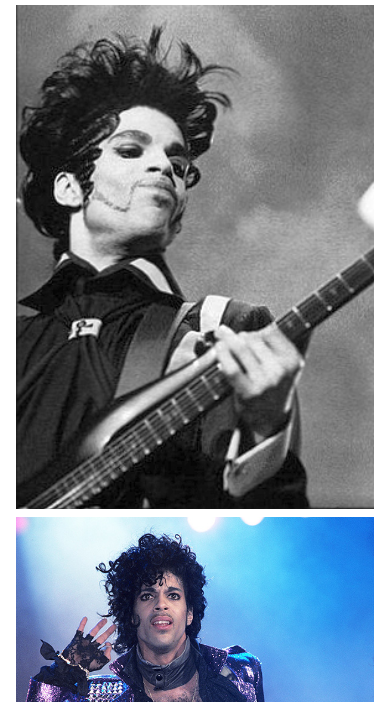
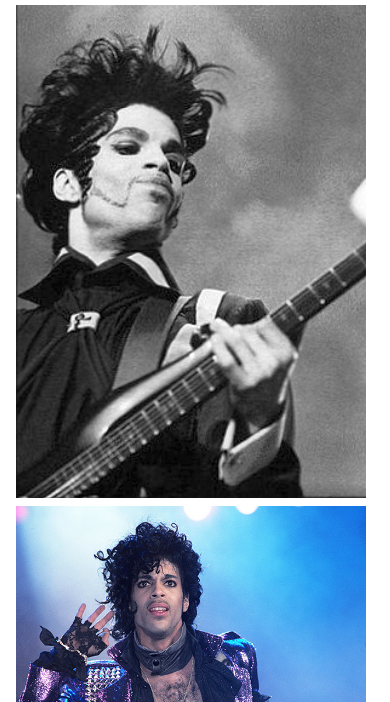
Before and after one commit to DevHooley/Prince-tribute-page, a plain HTML site: page index.html in a window 390 px wide. Shown: the part 142-844 px from the top of the page. Drawn offline with Linux system fonts and the light colour scheme; files that its build step writes are made by us from their sources.

Commit message:
Add a Prince Tribute Page

```diff
--- a/index.html
+++ b/index.html
@@ -1,63 +1,12 @@
 <html>
   <head>
-    <style>
-      .row {
-      display: flex;
-      flex-wrap: wrap;
-      padding: 0 4px;
-      }
-
-      /* Create four equal columns that sits next to each other */
-      .column {
-        flex: 25%;
-        max-width: 25%;
-        padding: 0 4px;
-      }
-
-      .column img {
-        margin-top: 8px;
-        vertical-align: middle;
-        width: 100%;
-      }
-
-      /* Responsive layout - makes a two column-layout instead of four columns */
-      @media screen and (max-width: 800px) {
-        .column {
-          flex: 50%;
-          max-width: 50%;
-        }
-      }
-
-      /* Responsive layout - makes the two columns stack on top of each other instead of next to each other */
-      @media screen and (max-width: 600px) {
-        .column {
-          flex: 100%;
-          max-width: 100%;
-        }
-      }
-      #tribute-link {
-        color: #CC0004;
-        font-weight: bold;
-      }
-      #img-caption {
-        font-size: 35px;
-      }
-
-      .center{
-        margin: auto;
-        width: 50%;
-        padding: 10px;
-        text-align: center;
-      }
-
-    </style>
+    <link rel="stylesheet" type="text/css" href="css/tribute.css">
   </head>
   <body>
-    <div id="main">
+    <main id="main">
 
-    </div>
     <h1 id="title" class="center">Prince Rogers Nelson</h1>
-    </center>
+
       <div id="img-div">
         <div class="row">
           <div class="column"></div>
@@ -73,7 +22,7 @@
             <img src="images/prince-white.jpeg" alt="all white outfit" id="image">
             <img src="images/prince-yellow.jpeg" alt="yellow jacket" id="image">
           </div>
-          <div class="colume"
+          <div class="column"></div>
         </div>
       <p id="img-caption" class="center"><em>One of the greatest musicians ever</em></p>
     </div>
@@ -81,18 +30,14 @@
       <div id="tribute-info" class="center">
         <p>"Purple Rain"
         (from "Purple Rain" soundtrack)</p>
-
         <p>I never meant to cause you any sorrow
         I never meant to cause you any pain
         I only wanted one time to see you laughing
         I only want to see you laughing in the purple rain</p>
-
         <p>Purple rain, purple rain
         Purple rain, purple rain
         Purple rain, purple rain</p>
-
         <p>I only want to see you bathing in the purple rain</p>
-
         <p>I never wanted to be your weekend lover
         I only wanted to be some kind of friend
         Baby, I could never steal you from another
@@ -101,25 +46,18 @@
         <p>Purple rain, purple rain
         Purple rain, purple rain
         Purple rain, purple rain</p>
-
         <p>I only want to see you underneath the purple rain</p>
-
         <p>Honey I know, I know, I know times are changing
         It's time we all reach out for something new
-        That means you too
-        You say you want a leader
-        But you can't seem to make up your mind
+        That means you too you say you want a leader</p>
+        <p>But you can't seem to make up your mind
         I think you better close it
         And let me guide you to the purple rain</p>
-
         <p>Purple rain, purple rain
         Purple rain, purple rain</p>
-
         <p>If you know what I'm singing about up here
         C'mon, raise your hand</p>
-
         <p>Purple rain, purple rain</p>
-
         <p>I only want to see you, only want to see you
         In the purple rain</p>
       </div>
@@ -129,6 +67,7 @@
           Learn more about prince
         </a>
       </div>
-    </div>
+    </main>
   </body>
+  <script src="https://cdn.freecodecamp.org/testable-projects-fcc/v1/bundle.js"></script>
 </html>
--- a/tribute.css
+++ b/tribute.css
@@ -1,4 +1,3 @@
-
 .row {
 display: flex;
 flex-wrap: wrap;
@@ -33,7 +32,22 @@
     max-width: 100%;
   }
 }
+#tribute-link {
+  color: #CC0004;
+  font-weight: bold;
+}
+  #image {
+    max-width: 350px;
+    display: block;
+}
 
 #img-caption {
-        font-size: 45px;
+  font-size: 35px;
 }
+
+.center{
+  margin: auto;
+  width: 50%;
+  padding: 10px;
+  text-align: center;
+}
```
Also changed, not shown: 2 other files. Lines whose indentation alone changed are shown as unchanged.
